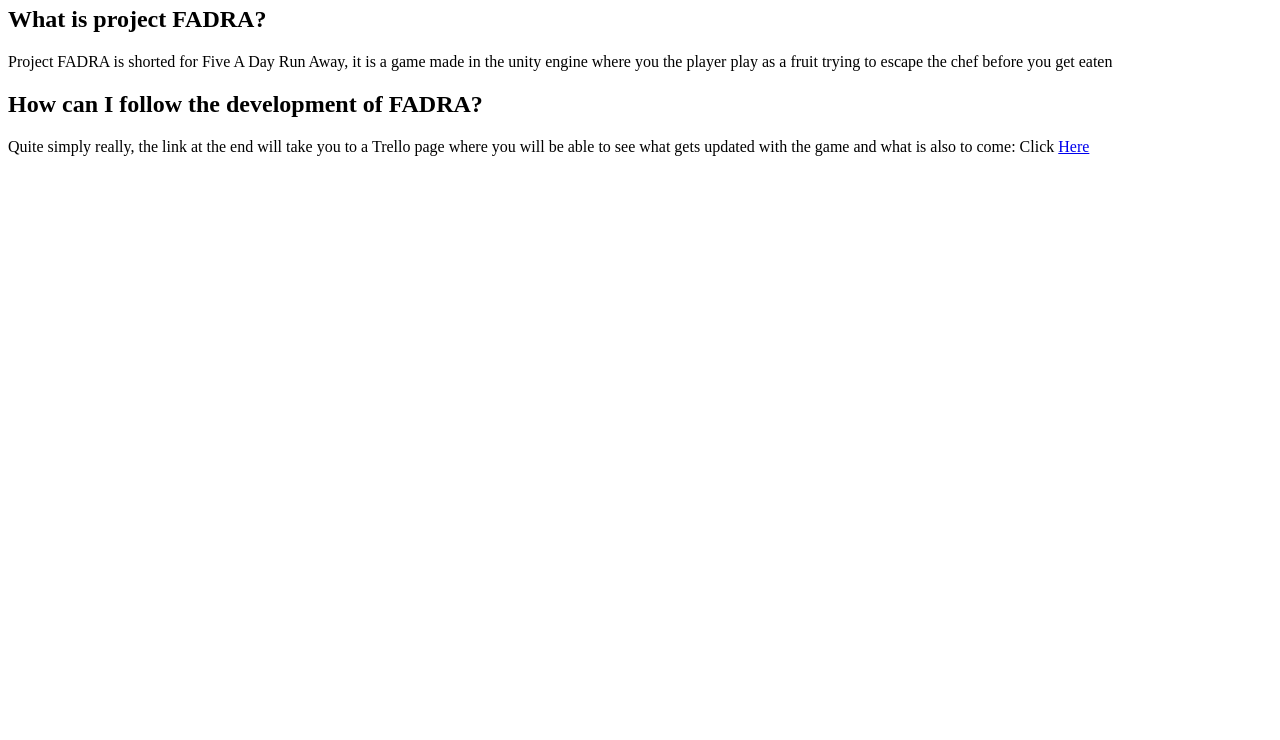
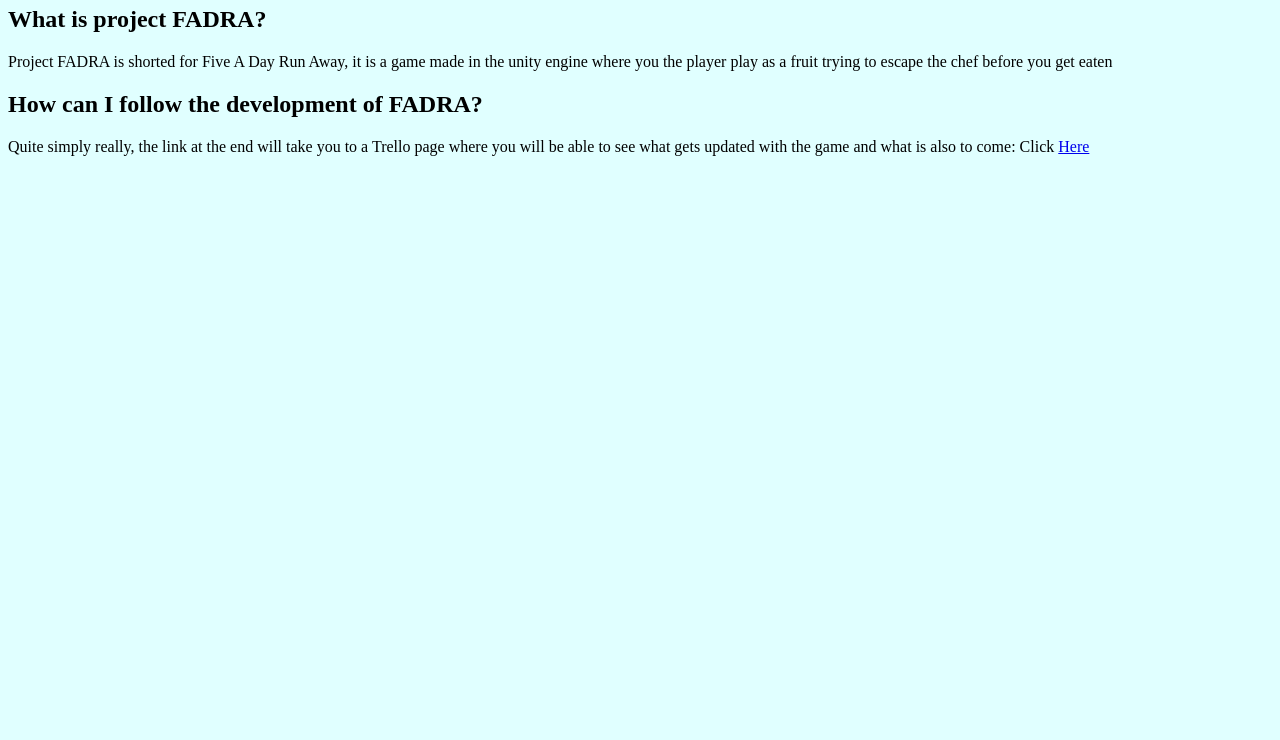
Before and after one commit to TripleRF/triplerf.github.io, a plain HTML site: page index.html in a window 1280 px wide. Shown: the part 60-800 px from the top of the page. Drawn offline with Linux system fonts and the light colour scheme.

Commit message:
added css to ho

```diff
--- a/index.html
+++ b/index.html
@@ -1,4 +1,4 @@
-<body>
+<body> <link rel="stylesheet" type="text/css" href="anything.css">
 <h1>Project FADRA:</h1>
 
 <h2>What is project FADRA?</h2>
```
